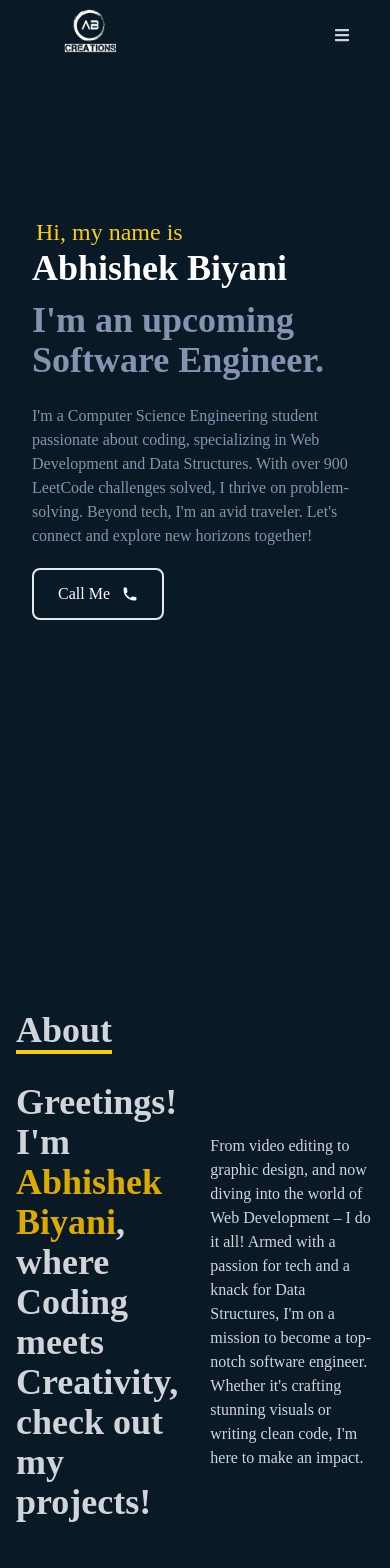
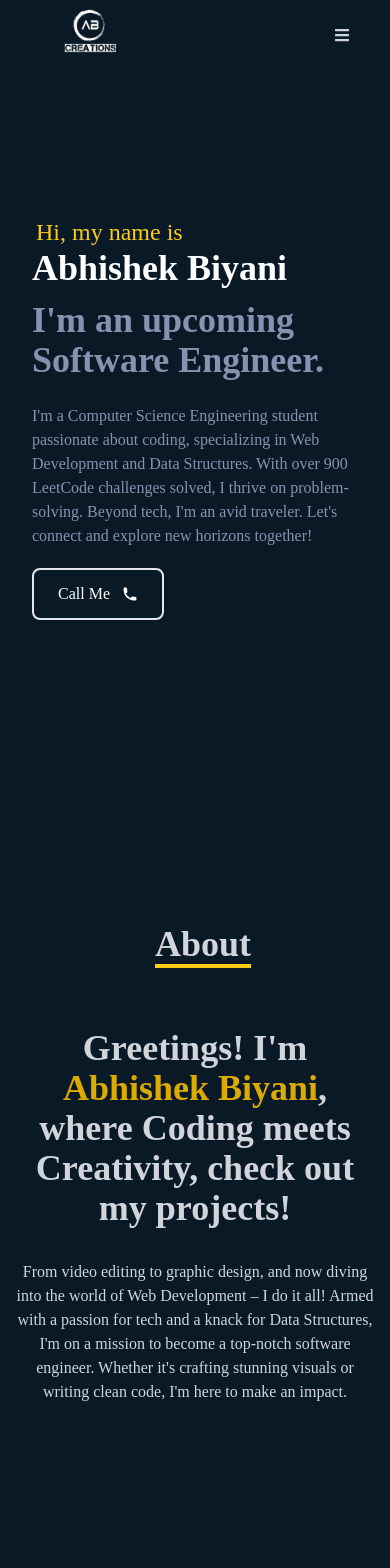
Before and after one commit to abhishekbiyani08/my-portfolio, a React (Create React App) app: page / in a window 390 px wide. Shown: the top 1568 px of the page. Built offline with nearby package versions, Linux system fonts and the light colour scheme.

Commit message:
fixed the positioning bug

```diff
--- a/src/components/About.jsx
+++ b/src/components/About.jsx
@@ -2,21 +2,21 @@ import React from 'react';
 
 const About = () => {
   return (
-    <div name='about' className='w-full h-screen bg-[#0a1926] text-gray-300'>
+    <div name='about' className='w-full min-h-screen bg-[#0a1926] text-gray-300 py-20'>
       <div className='flex flex-col justify-center items-center w-full h-full'>
-        <div className='max-w-[1000px] w-full grid grid-cols-2 gap-8'>
-          <div className='sm:text-right pb-8 pl-4'>
+        <div className='max-w-[1000px] w-full grid grid-cols-1 md:grid-cols-2 gap-8'>
+          <div className='text-center md:text-right pb-8 pl-4'>
             <p className='text-4xl font-bold inline border-b-4 border-yellow-400'>
               About
             </p>
           </div>
           <div></div>
           </div>
-          <div className='max-w-[1000px] w-full sm:grid-cols-2 gap-8 px-4 flex items-center'>
-            <div className='sm:text-right text-4xl font-bold'>
+          <div className='max-w-[1000px] w-full grid grid-cols-1 md:grid-cols-2 gap-8 px-4 flex items-center'>
+            <div className='text-center md:text-right text-4xl font-bold'>
               <p>Greetings! I'm <span className='text-[#dbab00]'>Abhishek Biyani</span>, where Coding meets Creativity, check out my projects!</p>
             </div>
-            <div>
+            <div className='md:text-left sm:text-center lg:text-left xl:text-left xs:text-center'>
               <p>From video editing to graphic design, and now diving into the world of Web Development – I do it all! Armed with a passion for tech and a knack for Data Structures, I'm on a mission to become a top-notch software engineer. Whether it's crafting stunning visuals or writing clean code, I'm here to make an impact.</p>
             </div>
           </div>
--- a/src/components/Home.jsx
+++ b/src/components/Home.jsx
@@ -11,7 +11,7 @@ const Home = () => {
       setTypedName((prevName) => prevName + name[i]);
       i++;
       if (i === name.length) clearInterval(interval);
-    }, 150);
+    }, 90);
     return () => clearInterval(interval);
   }, []);
 
--- a/src/components/Navbar.jsx
+++ b/src/components/Navbar.jsx
@@ -152,5 +152,4 @@ const Navbar = () => {
     </div>
   );
 };
-
 export default Navbar;
--- a/src/components/Skills.jsx
+++ b/src/components/Skills.jsx
@@ -15,9 +15,9 @@ import tailwind from '../assets/tailwind.png'
 
 const Skills = () => {
   return (
-    <div name='skills' className='w-full h-screen bg-[#0a1926] text-gray-300'>
+    <div name='skills' className='w-full bg-[#0a1926] text-gray-300 py-1 lg:py-0 md:py-2'>
       {/* Container */}
-      <div className='max-w-[1000px] mx-auto p-4 flex flex-col justify-center w-full h-full'>
+      <div className='max-w-[1000px] mx-auto p-4 flex flex-col justify-center w-full'>
           <div>
               <p className='text-4xl font-bold inline border-b-4 border-yellow-400 '>Skills</p>
               <p className='py-4'>These are the technologies I've worked with</p>
--- a/src/components/Work.jsx
+++ b/src/components/Work.jsx
@@ -14,12 +14,12 @@ const Work = () => {
         </div>
 
         {/* container for projects */}
-    <div className="grid sm:grid-cols-2 md:grid-cols-3 gap-4">
+        <div className="grid sm:grid-cols-3 md:grid-cols-3 gap-4">
           {project.map((item, index) => (
             <div
               key={index}
               style={{ backgroundImage: `url(${item.image})` }}
-        className="shadow-xl shadow-[#040c16] group container rounded-lg flex justify-center text-center items-center content-div w-full">
+              className="shadow-xl shadow-[#040c16] group container rounded-lg flex justify-center text-center items-center content-div w-full bg-center">
 
               {/* Hover effect for images */}
               <div className="opacity-0 group-hover:opacity-100">
@@ -36,11 +36,10 @@ const Work = () => {
               </div>
             </div>
           ))}
-
-
         </div>
       </div>
     </div>
   );
 };
+
 export default Work;
--- a/tailwind.config.js
+++ b/tailwind.config.js
@@ -1,6 +1,24 @@
 module.exports = {
   content: ["./src/**/*.{js,jsx,ts,tsx}",],
   theme: {
+    screens: {
+      'xs': '300px',
+
+      'sm': '640px',
+      // => @media (min-width: 640px) { ... }
+
+      'md': '768px',
+      // => @media (min-width: 768px) { ... }
+
+      'lg': '1024px',
+      // => @media (min-width: 1024px) { ... }
+
+      'xl': '1280px',
+      // => @media (min-width: 1280px) { ... }
+
+      '2xl': '1536px',
+      // => @media (min-width: 1536px) { ... }
+    },
     extend: {},
   },
   plugins: [],
```
Lines whose indentation alone changed are shown as unchanged.
